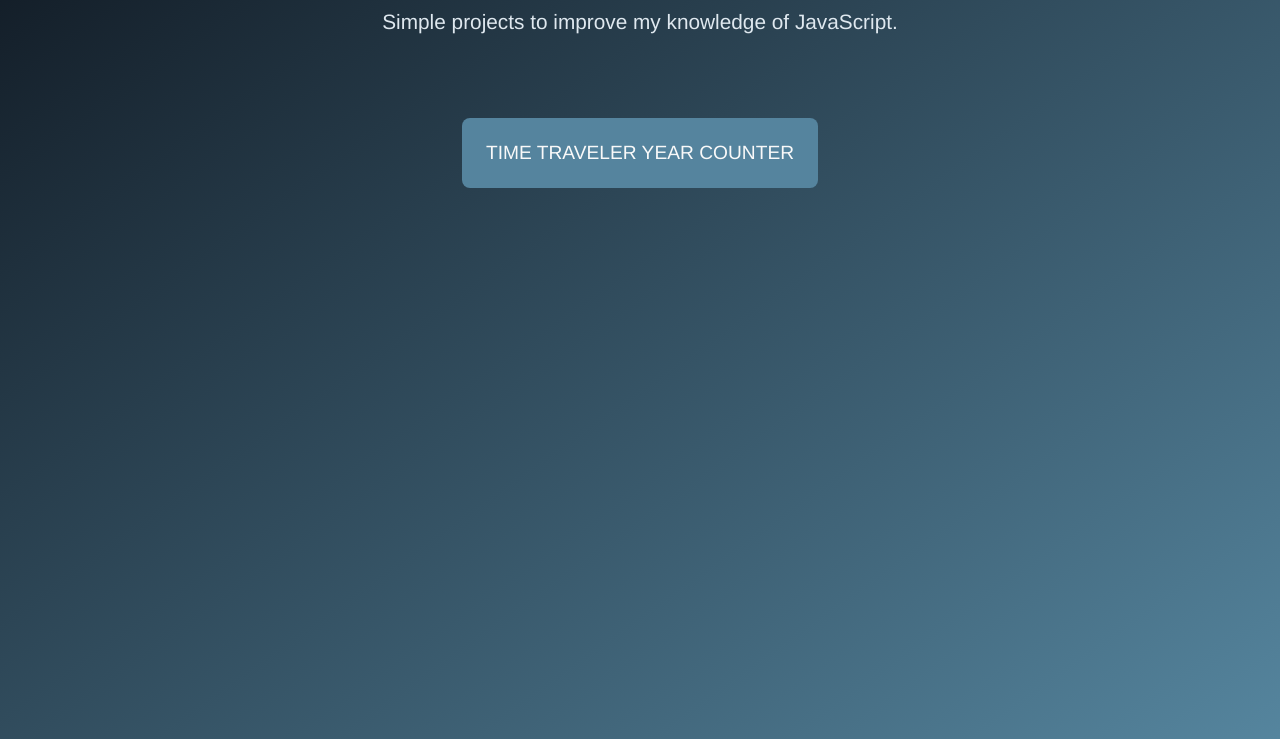
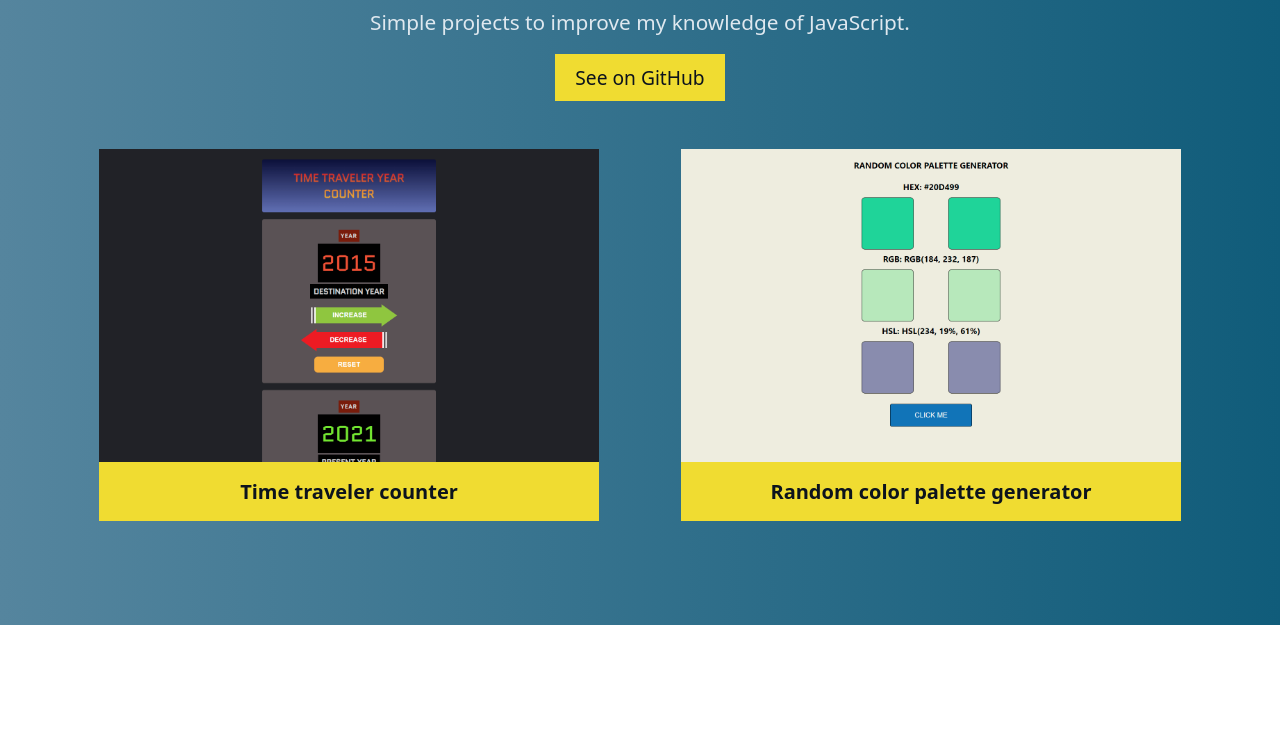
Before and after one commit to CodingOnMars/js-mini-projects, a plain HTML site: page index.html in a window 1280 px wide. Shown: the part 175-914 px from the top of the page. After the commit the page ends 800 px from the top, so only its background shows below. Drawn offline with Linux system fonts and the light colour scheme.

Commit message:
New design. Added projects images, titles, link to GitHub

```diff
--- a/index.html
+++ b/index.html
@@ -13,6 +13,7 @@
     <main>
         <section class="projects">
             <div class="container projects__container">
+                <div class="projects__inner">
                     <h1 class="projects__title">
                         <span class="projects__span">JavaScript</span>
                         mini projects
@@ -20,12 +21,23 @@
                     <p class="projects__desc">
                         Simple projects to improve my knowledge of JavaScript.
                     </p>
+                    <a class="projects__link" href="https://github.com/CodingOnMars/js-mini-projects"
+                        target="_blank">See on
+                        GitHub</a>
+                </div>
                 <div class="projects__gallery gallery">
-                    <div class="gallery__item">
                     <a class="gallery__link" href="./time-traveler-counter/index.html" target="_blank">
-                            Time traveler year counter
+                        <div class="gallery__wrapper">
+                            <img class="gallery__img" src="images/year-counter.png" alt="Project image">
+                        </div>
+                        <h6 class="gallery__title">Time traveler counter</h6>
                     </a>
+                    <a class="gallery__link" href="./color-switch/index.html" target="_blank">
+                        <div class="gallery__wrapper">
+                            <img class="gallery__img" src="images/color-switch.png" alt="Project image">
                         </div>
+                        <h6 class="gallery__title">Random color palette generator</h6>
+                    </a>
                 </div>
             </div>
         </section>
--- a/style.css
+++ b/style.css
@@ -28,9 +28,9 @@ li {
   font-size: inherit;
 }
 
-ul[class] {
+/* ul[class] {
   list-style: none;
-}
+} */
 
 :root {
   --main-color: #0c131d;
@@ -38,13 +38,13 @@ ul[class] {
   --horizon: #55849e;
   --catskill-white: #dfe8ef;
   --alabaster: #f9f9f9;
-  --body-bg: #0d141d;
-  --body-bg-linear: linear-gradient(to bottom right, #0d141d, #55859e);
+  --body-bg: #55859e;
+  --body-bg-linear: linear-gradient(to right, #55859e, #105c7a);
   --yellow: #f0dc31;
 }
 
 body {
-  font-family: Helvetica, sans-serif;
+  font-family: system-ui, sans-serif;
   background: var(--body-bg);
   background: var(--body-bg-linear);
 }
@@ -75,6 +75,12 @@ a {
   height: 100vh;
 }
 
+.projects__inner {
+  display: flex;
+  flex-direction: column;
+  align-items: center;
+}
+
 .projects__span {
   font-weight: 600;
   color: var(--yellow);
@@ -88,41 +94,75 @@ a {
 }
 
 .projects__title,
-.projects__desc {
+.projects__desc,
+.projects__link {
   font-weight: 500;
   text-align: center;
+}
+.projects__title,
+.projects__desc {
   color: var(--catskill-white);
 }
 
 .projects__desc {
+  margin-bottom: 1rem;
   font-size: 1.3rem;
   line-height: 2rem;
+}
+
+.projects__link {
+  padding: 10px 20px;
+  font-size: 1.2rem;
+  color: var(--main-color);
+  background-color: var(--yellow);
 }
 
 .gallery {
   display: grid;
   grid-template-columns: repeat(1, 1fr);
   place-items: center;
-  margin-top: 5rem;
+  gap: 1.5rem;
+  padding-top: 3rem;
+  padding-bottom: 5rem;
 }
 
-.gallery__link {
-  display: inline-block;
-  padding: 1.5rem;
-  font-size: 1.2rem;
-  text-transform: uppercase;
-  color: var(--alabaster);
-  background-color: var(--horizon);
-  border-radius: 0.5rem;
+.gallery__wrapper {
+  display: block;
+  width: 100%;
+  max-width: 500px;
+}
+
+.gallery__title {
+  padding: 1rem;
+  font-size: 1.25rem;
+  text-align: center;
+  color: var(--main-color);
+  background-color: var(--yellow);
+}
+
+@media (min-width: 1024px) {
+  .gallery {
+    grid-template-columns: repeat(2, 1fr);
+  }
 }
 
 @media (hover: hover) and (pointer: fine) {
+  .projects__link {
+    opacity: 0.8;
+    transition: opacity 0.5s linear;
+  }
+
+  .projects__link:hover {
+    transition: opacity 0.5s linear;
+    opacity: 1;
+  }
+
   .gallery__link {
-    transition: background-color 0.5s ease-in-out;
+    transition: transform 0.5s ease-out;
   }
 
   .gallery__link:hover {
-    transition: color 0.5s ease-in-out;
-    background-color: var(--secondary-color);
+    transition: transform 0.5s ease-out;
+    transform: scale(1.05);
   }
-} ;
+}
```
Also changed, not shown: images/color-switch.png (added), images/year-counter.png (added). Lines whose indentation alone changed are shown as unchanged.
